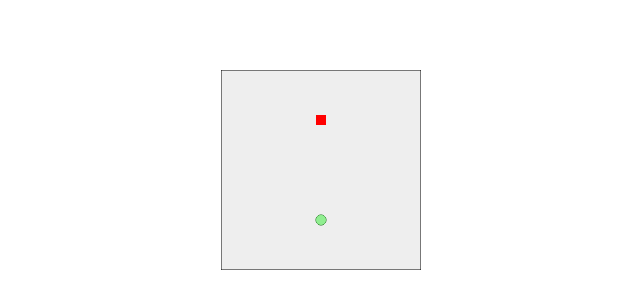
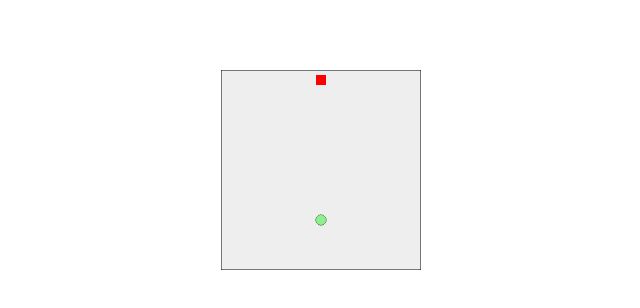
Before and after one commit to zulzdesign/notSnake, a plain HTML site: page index.html in a window 1280 px wide. Shown: the part 230-538 px from the top of the page, 319-959 px from the left. Drawn offline with Linux system fonts and the light colour scheme.

Commit message:
food position

```diff
--- a/index.html
+++ b/index.html
@@ -36,7 +36,7 @@
     let snake = []; // Array to store snake segments
     let dx = 0; // Horizontal movement speed
     let dy = 0; // Vertical movement speed
-    let food = { x: 100, y: 50 }; // Initial food position
+    let food = { x: 100, y: 10 }; // Initial food position
     let changingDirection = false;
 
     let score = 0;
```
